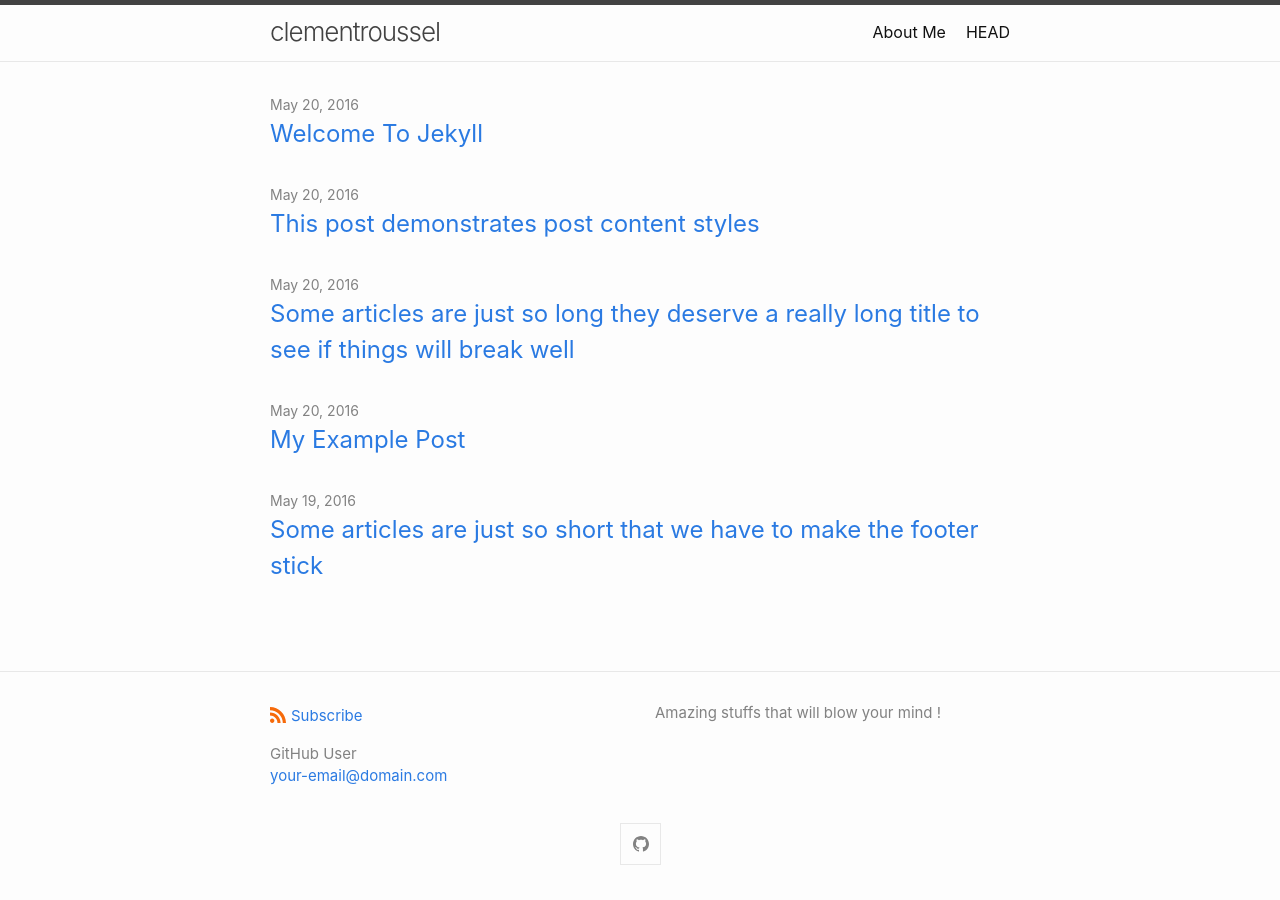
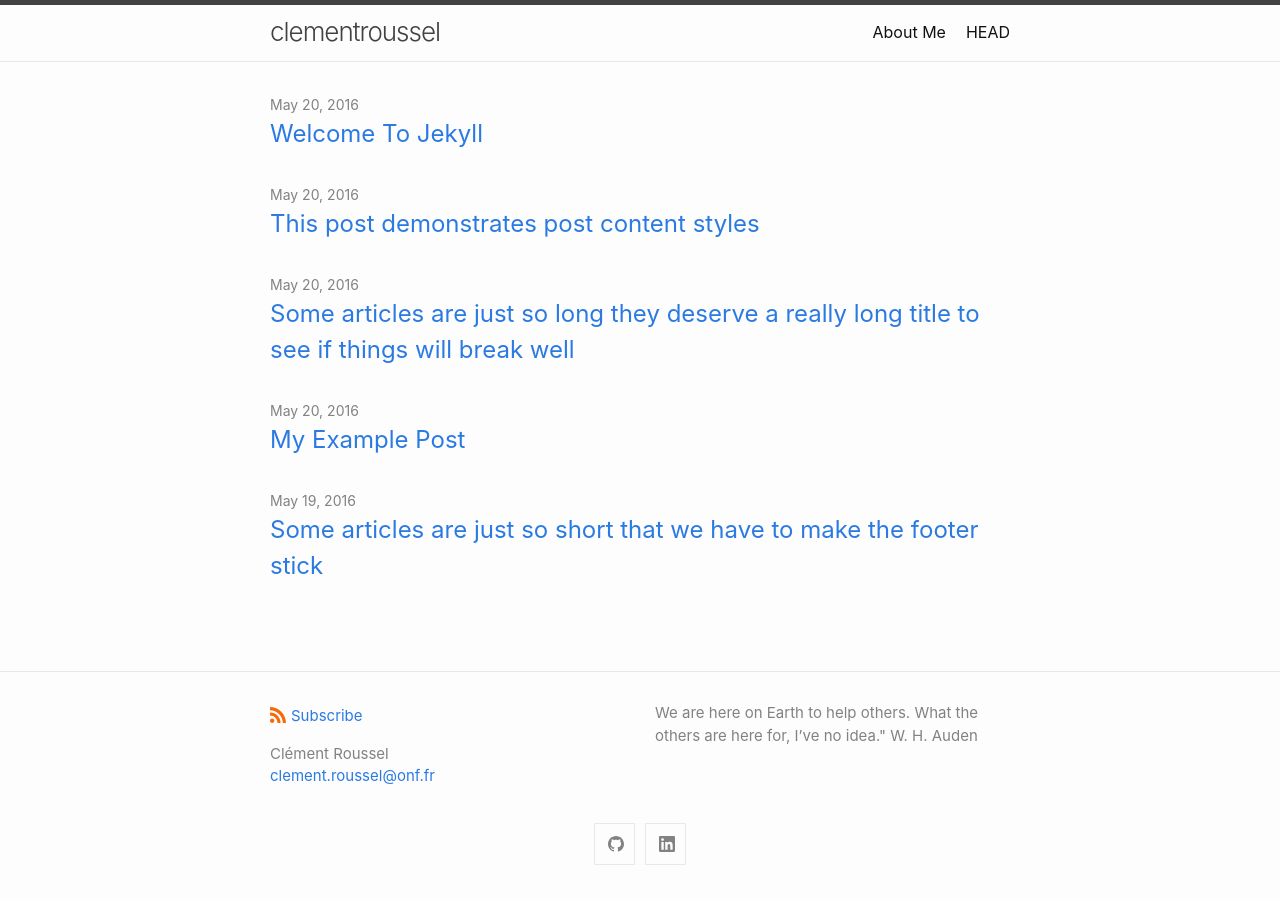
Before and after one commit to clementroussel/clementroussel, a Jekyll site: the page built from index.md, in a window 1280 px wide. Built offline with Jekyll 4.4.1, drawn with Linux system fonts in a browser that asks for light colours.

Commit message:
Update _config.yml

```diff
--- a/_config.yml
+++ b/_config.yml
@@ -1,9 +1,11 @@
 title: clementroussel
 author:
-  name: GitHub User
-  email: your-email@domain.com
+  name: Clément Roussel
+  email: clement.roussel@onf.fr
 description: > # this means to ignore newlines until "show_excerpts:"
-  Amazing stuffs that will blow your mind !
+  We are here on Earth to help others.
+  What the others are here for, I’ve no idea."
+  W. H. Auden
 
 show_excerpts: false # set to true to show excerpts on the homepage
 
@@ -21,7 +23,7 @@ minima:
     # facebook: jekyll
     # flickr:   jekyll
     # instagram: jekyll
-    # linkedin: jekyll
+    linkedin: clementroussel88
     # pinterest: jekyll
     # youtube: jekyll
     # youtube_channel: UC8CXR0-3I70i1tfPg1PAE1g
```
